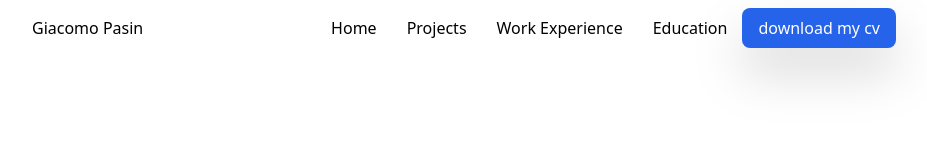
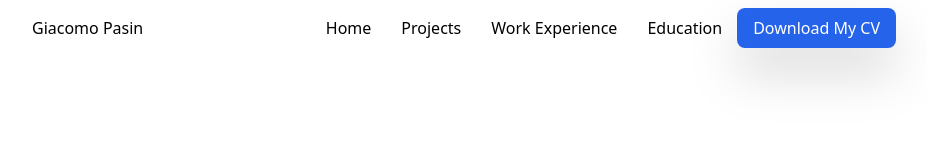
Before and after one commit to jackpeck2004/personal_website, a Next.js app: page / in a window 1280 px wide. Shown: the top 160 px of the page, without its empty margins (176-1103 px from the left). Built offline with nearby package versions, Linux system fonts and the light colour scheme.

Commit message:
Fixed capitalization of text in button

```diff
--- a/src/components/common/download-cv-button.tsx
+++ b/src/components/common/download-cv-button.tsx
@@ -3,7 +3,7 @@ import Link from "next/link";
 export const DownloadCVButton = () => (
   <Link href="https://drive.google.com/open?id=1eircWWFHYO6Gyx8I9Wsw678kjDVkEMLH&authuser=giacomo%40twin.services&usp=drive_fs">
     <a
-      className="bg-blue-600 text-white text-center py-2 px-4 rounded-lg drop-shadow-2xl lowercase"
+      className="bg-blue-600 text-white text-center py-2 px-4 rounded-lg drop-shadow-2xl lowercase lg:capitalize"
       target="_blank"
     >
       Download my CV
```
